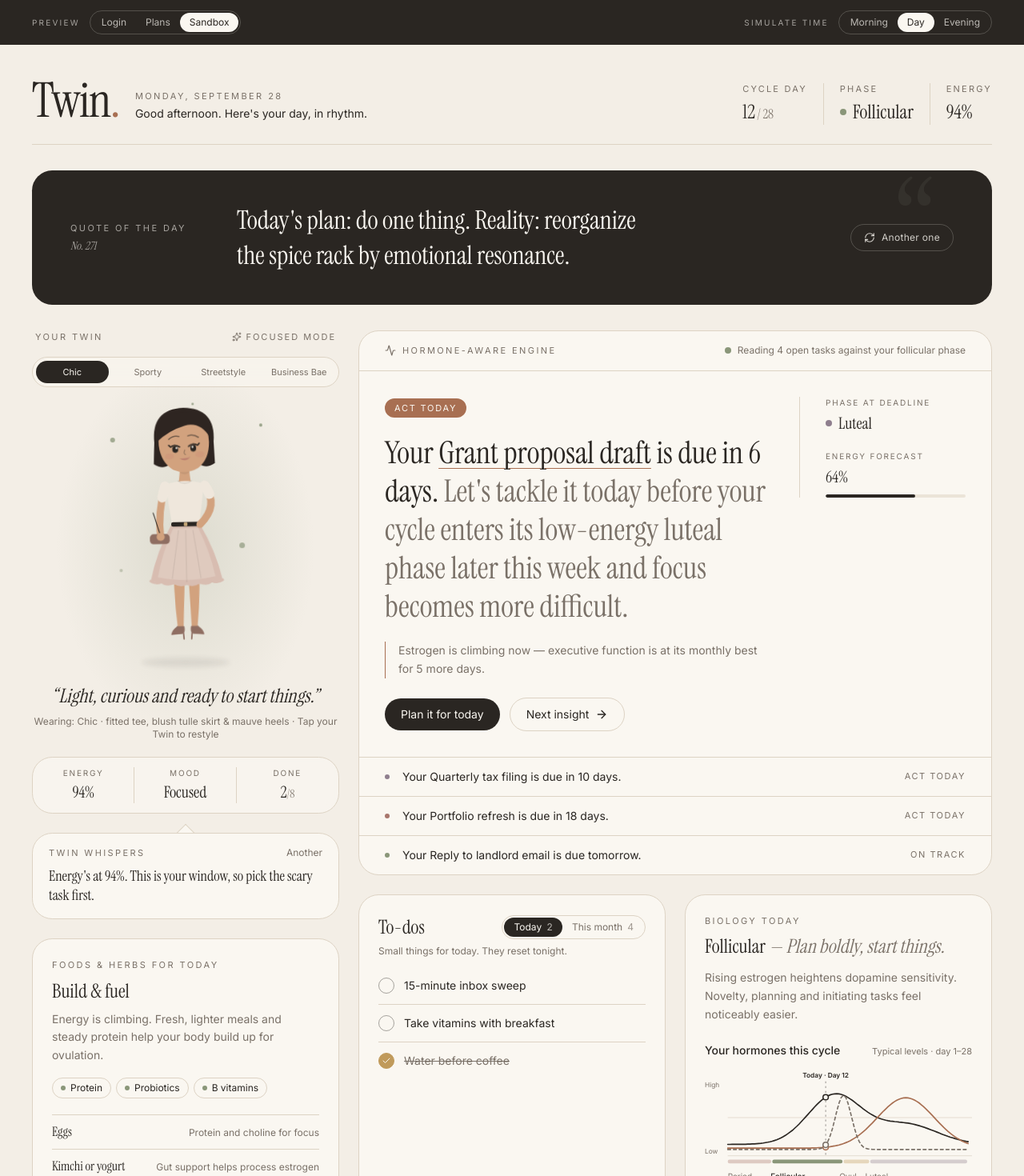
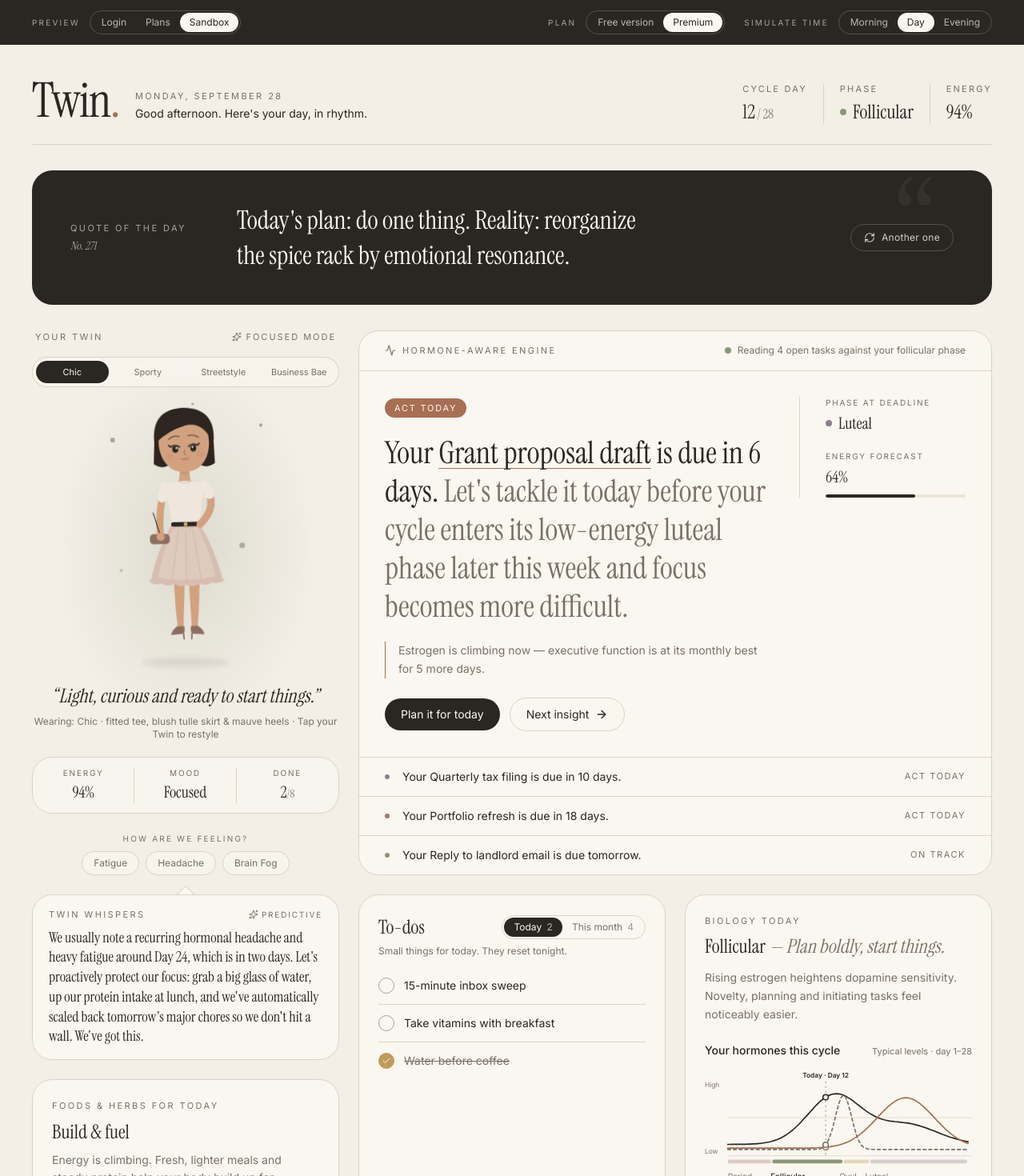
Before and after one commit to withintwinofficial-stack/twin-, a Next.js app: page / in a window 1280 px wide. Shown: the top 1470 px of the page at 80% size. Built offline with nearby package versions, Linux system fonts and the light colour scheme.

Commit message:
feat: add plan selection and premium features in AppShell and Dashboard

```diff
--- a/components/twin/app-shell.tsx
+++ b/components/twin/app-shell.tsx
@@ -3,7 +3,7 @@
 import { useMemo, useState } from "react"
 import { cn } from "@/lib/utils"
 import { createDefaultProfile, DEFAULT_AVATAR, parseISODate, type AvatarConfig, type CycleProfile } from "@/lib/twin"
-import { Dashboard, type TimeMode } from "./dashboard"
+import { Dashboard, type Plan, type TimeMode } from "./dashboard"
 import { LoginScreen } from "./login-screen"
 import { TrialScreen } from "./trial-screen"
 import { AlignTwinDialog } from "./align-twin-dialog"
@@ -20,6 +20,11 @@ const TIME_MODES: { id: TimeMode; label: string }[] = [
   { id: "morning", label: "Morning" },
   { id: "day", label: "Day" },
   { id: "evening", label: "Evening" },
+]
+
+const PLANS: { id: Plan; label: string }[] = [
+  { id: "free", label: "Free version" },
+  { id: "premium", label: "Premium" },
 ]
 
 function Segmented<T extends string>({ label, options, value, onChange }: { label: string; options: { id: T; label: string }[]; value: T; onChange: (v: T) => void }) {
@@ -46,6 +51,7 @@ function Segmented<T extends string>({ label, options, value, onChange }: { labe
 export function AppShell({ todayISO }: { todayISO: string }) {
   const today = useMemo(() => parseISODate(todayISO), [todayISO])
   const [view, setView] = useState<View>("sandbox")
+  const [plan, setPlan] = useState<Plan>("premium")
   const [timeMode, setTimeMode] = useState<TimeMode>("day")
   const [profile, setProfile] = useState<CycleProfile>(() => createDefaultProfile(today))
   const [avatar, setAvatar] = useState<AvatarConfig>(DEFAULT_AVATAR)
@@ -61,6 +67,13 @@ export function AppShell({ todayISO }: { todayISO: string }) {
     setProfile(p)
     setAvatar(a)
     setAligning(false)
+    setPlan("premium")
+    setTimeMode("day")
+    setView("sandbox")
+  }
+
+  const enterFree = () => {
+    setPlan("free")
     setTimeMode("day")
     setView("sandbox")
   }
@@ -74,15 +87,21 @@ export function AppShell({ todayISO }: { todayISO: string }) {
             <Segmented label="Screen" options={VIEWS} value={view} onChange={setView} />
           </div>
           {view === "sandbox" ? (
-            <div className="flex items-center gap-3">
-              <span className="text-[10px] uppercase tracking-[0.22em] text-primary-foreground/60">Simulate time</span>
-              <Segmented label="Simulate time" options={TIME_MODES} value={timeMode} onChange={setTimeMode} />
+            <div className="flex flex-wrap items-center gap-x-6 gap-y-2">
+              <div className="flex items-center gap-3">
+                <span className="text-[10px] uppercase tracking-[0.22em] text-primary-foreground/60">Plan</span>
+                <Segmented label="Plan" options={PLANS} value={plan} onChange={setPlan} />
+              </div>
+              <div className="flex items-center gap-3">
+                <span className="text-[10px] uppercase tracking-[0.22em] text-primary-foreground/60">Simulate time</span>
+                <Segmented label="Simulate time" options={TIME_MODES} value={timeMode} onChange={setTimeMode} />
+              </div>
             </div>
           ) : null}
         </div>
       </div>
 
-      {view === "login" ? <LoginScreen onTrial={() => setView("trial")} onEnter={() => setView("sandbox")} /> : null}
+      {view === "login" ? <LoginScreen onTrial={() => setView("trial")} onEnterFree={enterFree} /> : null}
       {view === "trial" ? <TrialScreen todayISO={todayISO} onStart={startAlign} onBack={() => setView("login")} /> : null}
       {view === "sandbox" ? (
         <Dashboard
@@ -93,6 +112,8 @@ export function AppShell({ todayISO }: { todayISO: string }) {
           onProfileChange={setProfile}
           avatar={avatar}
           onAvatarChange={setAvatar}
+          plan={plan}
+          onUpgrade={() => setView("trial")}
         />
       ) : null}
 
--- a/components/twin/dashboard.tsx
+++ b/components/twin/dashboard.tsx
@@ -30,6 +30,12 @@ import { MusicCard } from "./music-card"
 import { AlignmentCard } from "./alignment-card"
 import { MorningView } from "./morning-view"
 import { EveningRelease } from "./evening-release"
+import { SymptomPills, type Symptom } from "./symptom-pills"
+import { PremiumTeaser } from "./premium-teaser"
+
+function cycleDayFor(profile: CycleProfile, today: Date) {
+  return toModelDay(actualCycleDay(profile, today), profile.cycleLength)
+}
 
 export type TimeMode = "morning" | "day" | "evening"
 
@@ -41,10 +47,22 @@ interface DashboardProps {
   onProfileChange: (p: CycleProfile) => void
   avatar: AvatarConfig
   onAvatarChange: (a: AvatarConfig) => void
+  plan: Plan
+  onUpgrade: () => void
 }
 
-export function Dashboard({ todayISO, timeMode, onTimeModeChange, profile, onProfileChange, avatar, onAvatarChange: setAvatar }: DashboardProps) {
+export type Plan = "free" | "premium"
+
+export function Dashboard({ todayISO, timeMode, onTimeModeChange, profile, onProfileChange, avatar, onAvatarChange: setAvatar, plan, onUpgrade }: DashboardProps) {
   const today = useMemo(() => parseISODate(todayISO), [todayISO])
+  const premium = plan === "premium"
+  const [symptoms, setSymptoms] = useState<Symptom[]>([])
+  const toggleSymptom = (s: Symptom) => setSymptoms((prev) => (prev.includes(s) ? prev.filter((x) => x !== s) : [...prev, s]))
+  const dinner = premium ? (
+    <DinnerCard cycleDay={cycleDayFor(profile, today)} />
+  ) : (
+    <PremiumTeaser title="15-minute dinner" description="Let us curate a cycle-matched dinner you can cook in 15 minutes, every night." onUpgrade={onUpgrade} />
+  )
   const [tasks, setTasks] = useState<Task[]>(() => createSeedTasks(today))
   const actualDay = actualCycleDay(profile, today)
   const cycleDay = toModelDay(actualDay, profile.cycleLength)
@@ -85,6 +103,11 @@ export function Dashboard({ todayISO, timeMode, onTimeModeChange, profile, onPro
   }
 
   const doneCount = tasks.filter((t) => t.done).length
+  const music = premium ? (
+    <MusicCard phase={phase} />
+  ) : (
+    <PremiumTeaser title="Focus audio" description="Built-in Spotify focus sessions, tuned to our energy for each phase." onUpgrade={onUpgrade} />
+  )
 
   if (timeMode === "morning") {
     return <MorningView avatar={avatar} phase={phase} onWake={() => changeMode("day")} />
@@ -110,12 +133,15 @@ export function Dashboard({ todayISO, timeMode, onTimeModeChange, profile, onPro
               celebration={celebration}
               evening={evening}
               onAvatarChange={setAvatar}
+              premium={premium}
+              onUpgrade={onUpgrade}
             />
-            <TwinWhispers phase={phase} cycleDay={cycleDay} doneCount={doneCount} evening={evening} />
+            {!evening ? <SymptomPills logged={symptoms} onToggle={toggleSymptom} /> : null}
+            <TwinWhispers doneCount={doneCount} evening={evening} loggedSymptoms={symptoms} />
             {!evening ? (
               <>
                 <FoodsCard cycleDay={cycleDay} phase={phase} />
-                <DinnerCard cycleDay={cycleDay} />
+                {dinner}
               </>
             ) : null}
           </section>
@@ -125,8 +151,8 @@ export function Dashboard({ todayISO, timeMode, onTimeModeChange, profile, onPro
               <>
                 <EveningRelease tasks={tasks.filter((t) => !releasedIds.includes(t.id))} onRelease={releaseToTomorrow} />
                 <div className="grid grid-cols-1 gap-6 md:grid-cols-2">
-                  <DinnerCard cycleDay={cycleDay} />
-                  <MusicCard phase={phase} />
+                  {dinner}
+                  {music}
                 </div>
               </>
             ) : (
@@ -154,7 +180,7 @@ export function Dashboard({ todayISO, timeMode, onTimeModeChange, profile, onPro
                 </div>
                 <div className="grid grid-cols-1 gap-6 md:grid-cols-2">
                   <AlignmentCard today={today} cycleDay={cycleDay} phase={phase} />
-                  <MusicCard phase={phase} />
+                  {music}
                 </div>
               </>
             )}
--- /dev/null
+++ b/components/twin/premium-teaser.tsx
@@ -0,0 +1,26 @@
+import { Lock } from "lucide-react"
+
+export function PremiumTeaser({ title, description, onUpgrade }: { title: string; description: string; onUpgrade: () => void }) {
+  const headingId = `teaser-${title.replace(/\W+/g, "-").toLowerCase()}`
+  return (
+    <section aria-labelledby={headingId} className="flex flex-col rounded-2xl border border-dashed border-border bg-card/50 p-6">
+      <div className="flex items-center justify-between gap-3">
+        <h2 id={headingId} className="text-[11px] uppercase tracking-[0.22em] text-muted-foreground">
+          {title}
+        </h2>
+        <span className="inline-flex items-center gap-1 rounded-full border border-border px-2.5 py-0.5 text-[10px] uppercase tracking-[0.18em] text-muted-foreground">
+          <Lock className="size-3" aria-hidden />
+          Premium
+        </span>
+      </div>
+      <p className="mt-4 font-serif text-xl leading-snug text-pretty">{description}</p>
+      <button
+        type="button"
+        onClick={onUpgrade}
+        className="mt-6 self-start rounded-full border border-foreground px-4 py-2 text-xs transition-colors hover:bg-foreground hover:text-background focus-visible:outline-none focus-visible:ring-2 focus-visible:ring-ring"
+      >
+        Unlock for $4.99/month
+      </button>
+    </section>
+  )
+}
--- /dev/null
+++ b/components/twin/symptom-pills.tsx
@@ -0,0 +1,37 @@
+"use client"
+
+import { Check } from "lucide-react"
+import { cn } from "@/lib/utils"
+
+export const SYMPTOMS = ["Fatigue", "Headache", "Brain Fog"] as const
+export type Symptom = (typeof SYMPTOMS)[number]
+
+export function SymptomPills({ logged, onToggle }: { logged: Symptom[]; onToggle: (s: Symptom) => void }) {
+  return (
+    <div className="flex flex-col items-center gap-2">
+      <p id="symptoms-label" className="text-[10px] uppercase tracking-[0.22em] text-muted-foreground">
+        How are we feeling?
+      </p>
+      <div role="group" aria-labelledby="symptoms-label" className="flex flex-wrap justify-center gap-2">
+        {SYMPTOMS.map((s) => {
+          const on = logged.includes(s)
+          return (
+            <button
+              key={s}
+              type="button"
+              aria-pressed={on}
+              onClick={() => onToggle(s)}
+              className={cn(
+                "inline-flex items-center gap-1.5 rounded-full border px-3.5 py-1.5 text-xs transition-colors focus-visible:outline-none focus-visible:ring-2 focus-visible:ring-ring",
+                on ? "border-foreground bg-foreground text-background" : "border-border bg-card/70 text-muted-foreground hover:border-foreground/40 hover:text-foreground",
+              )}
+            >
+              {on ? <Check className="size-3" aria-hidden /> : null}
+              {s}
+            </button>
+          )
+        })}
+      </div>
+    </div>
+  )
+}
--- a/components/twin/twin-whispers.tsx
+++ b/components/twin/twin-whispers.tsx
@@ -1,35 +1,36 @@
 "use client"
 
 import { useState } from "react"
-import { energyScore, type Phase } from "@/lib/twin"
+import { Sparkles } from "lucide-react"
+import type { Symptom } from "./symptom-pills"
 
-function buildWhispers(phase: Phase, energy: number, doneCount: number, evening: boolean) {
+const PREDICTIVE_WHISPER =
+  "We usually note a recurring hormonal headache and heavy fatigue around Day 24, which is in two days. Let's proactively protect our focus: grab a big glass of water, up our protein intake at lunch, and we've automatically scaled back tomorrow's major chores so we don't hit a wall. We've got this."
+
+function eveningWhispers(doneCount: number) {
   const finished = doneCount === 0 ? "nothing yet" : doneCount === 1 ? "one thing" : `${doneCount} things`
-  if (evening) {
   return [
-      `You finished ${finished} today. That's the whole assignment. Laptop can close now.`,
-      "The unfinished list isn't a verdict. It's just tomorrow's menu.",
-      "Brain's off the clock. Mine too, I've got tea.",
-    ]
-  }
-  if (phase.energy === "low") {
-    return [
-      `Hey, it's okay that you've only done ${finished} today. Your energy is at ${energy}% right now. Let's close the laptop soon.`,
-      "Low battery isn't laziness, it's progesterone. One tiny task, then a snack?",
-      "If it's not on fire, it can wait for your follicular era.",
-    ]
-  }
-  return [
-    `Energy's at ${energy}%. This is your window, so pick the scary task first.`,
-    `${doneCount > 0 ? `${doneCount} down already.` : "Fresh start."} Your dopamine is on our side this week.`,
-    "Starting is the hard part and right now starting is cheap. Go.",
+    `We finished ${finished} today. That's the whole assignment. Laptop can close now.`,
+    "Our unfinished list isn't a verdict. It's just tomorrow's menu.",
+    "We're off the clock. I've got tea, you get the blanket.",
   ]
 }
 
-export function TwinWhispers({ phase, cycleDay, doneCount, evening = false }: { phase: Phase; cycleDay: number; doneCount: number; evening?: boolean }) {
+function formatList(items: string[]) {
+  if (items.length <= 1) return items.join("")
+  return `${items.slice(0, -1).join(", ")} and ${items[items.length - 1]}`
+}
+
+interface TwinWhispersProps {
+  doneCount: number
+  evening?: boolean
+  loggedSymptoms?: Symptom[]
+}
+
+export function TwinWhispers({ doneCount, evening = false, loggedSymptoms = [] }: TwinWhispersProps) {
   const [index, setIndex] = useState(0)
-  const whispers = buildWhispers(phase, energyScore(cycleDay), doneCount, evening)
-  const text = whispers[index % whispers.length]
+  const eveningLines = eveningWhispers(doneCount)
+  const text = evening ? eveningLines[index % eveningLines.length] : PREDICTIVE_WHISPER
 
   return (
     <section aria-labelledby="whispers-heading" className="relative">
@@ -39,6 +40,7 @@ export function TwinWhispers({ phase, cycleDay, doneCount, evening = false }: {
           <h2 id="whispers-heading" className="text-[11px] uppercase tracking-[0.22em] text-muted-foreground">
             Twin whispers
           </h2>
+          {evening ? (
             <button
               type="button"
               onClick={() => setIndex((i) => i + 1)}
@@ -46,10 +48,21 @@ export function TwinWhispers({ phase, cycleDay, doneCount, evening = false }: {
             >
               Another
             </button>
+          ) : (
+            <span className="inline-flex items-center gap-1 text-[10px] uppercase tracking-[0.18em] text-muted-foreground">
+              <Sparkles className="size-3" aria-hidden />
+              Predictive
+            </span>
+          )}
         </div>
-        <p key={text} aria-live="polite" className="mt-2 font-serif text-lg leading-snug text-pretty animate-in fade-in duration-500">
+        <p key={text} className="mt-2 font-serif text-lg leading-snug text-pretty animate-in fade-in duration-500">
           {text}
         </p>
+        {!evening && loggedSymptoms.length > 0 ? (
+          <p aria-live="polite" className="mt-3 border-t border-border pt-3 text-xs leading-relaxed text-muted-foreground animate-in fade-in duration-500">
+            Noted: {formatList(loggedSymptoms.map((s) => s.toLowerCase()))} today. We&apos;ll add it to our pattern so next cycle&apos;s forecast gets sharper.
+          </p>
+        ) : null}
       </div>
     </section>
   )
```
Also changed, not shown: components/twin/login-screen.tsx (+33 -13 lines), components/twin/twin-stage.tsx (+16 -7 lines). Lines whose indentation alone changed are shown as unchanged.
